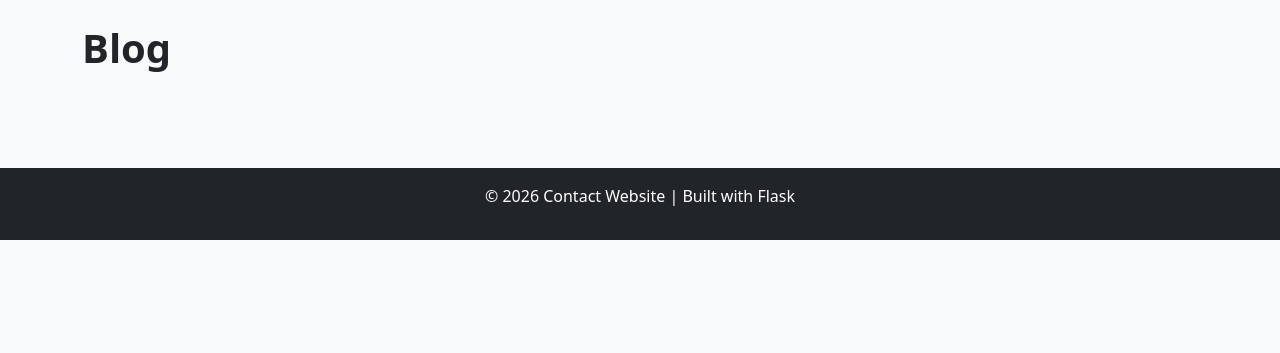
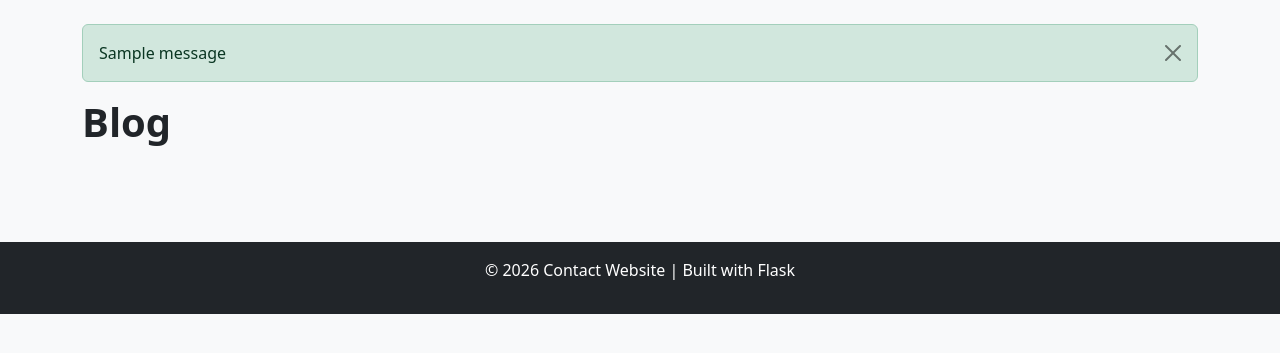
Before and after one commit to kasideduamgthong/contact-website, a Flask app: page /blog in a window 1280 px wide. Shown: the part 56-409 px from the top of the page. Run offline with Flask 3, Linux system fonts and the light colour scheme; tables that the repository leaves empty hold one stand-in row (values such as "Sample post"); one stand-in notice (Sample message) is shown.

Commit message:
Display flash messages with Bootstrap alert

```diff
--- a/templates/base.html
+++ b/templates/base.html
@@ -24,12 +24,24 @@
 </nav>
 
 <div class="container py-4">
+
+    {% with messages = get_flashed_messages() %}
+        {% if messages %}
+            {% for message in messages %}
+                <div class="alert alert-success alert-dismissible fade show" role="alert">
+                    {{ message }}
+                    <button type="button" class="btn-close" data-bs-dismiss="alert"></button>
+                </div>
+            {% endfor %}
+        {% endif %}
+    {% endwith %}
+
     {% block content %}{% endblock %}
 </div>
 
 <footer class="bg-dark text-white text-center py-3 mt-5">
     <p>© 2026 Contact Website | Built with Flask</p>
 </footer>
-
+<script src="https://cdn.jsdelivr.net/npm/bootstrap@5.3.2/dist/js/bootstrap.bundle.min.js"></script>
 </body>
 </html>
```
